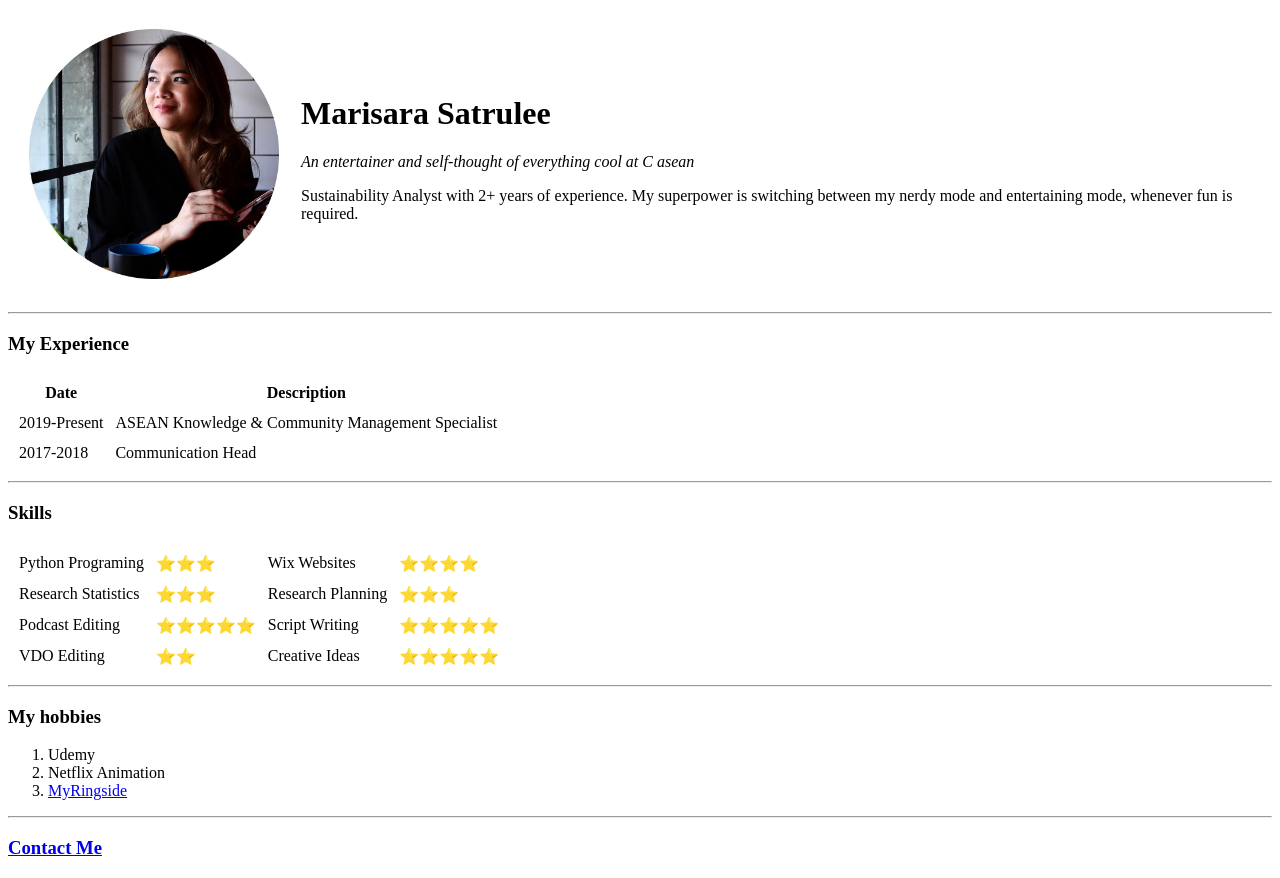
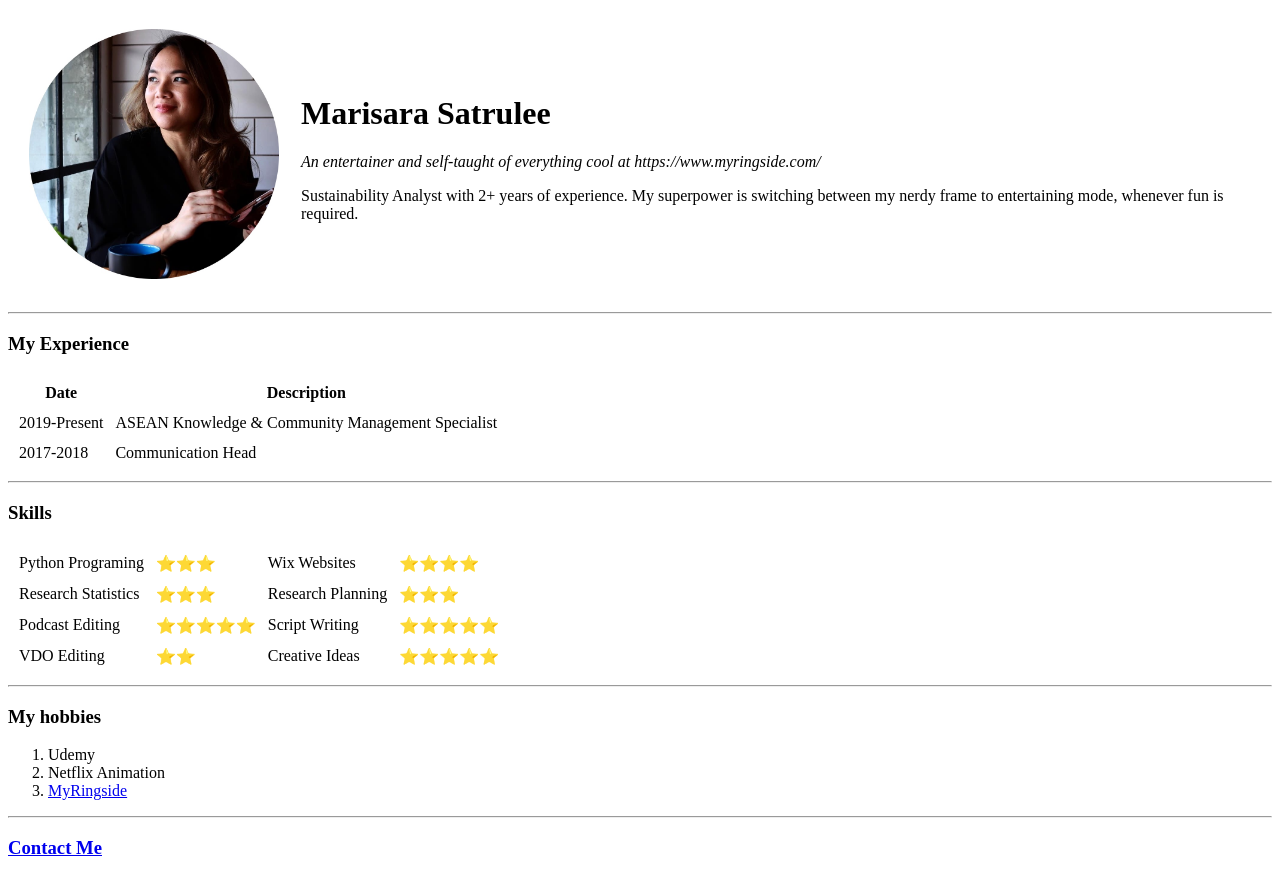
Before and after one commit to merrymira/cv, a plain HTML site: page index.html in a window 1280 px wide. Drawn offline with Linux system fonts and the light colour scheme.

Commit message:
Update index.html
Revise self description

```diff
--- a/index.html
+++ b/index.html
@@ -11,9 +11,9 @@
             </td>
             <td>
                 <h1>Marisara Satrulee</h1>
-                <em>An entertainer and self-thought of everything cool at C asean</em>
+                <em>An entertainer and self-taught of everything cool at https://www.myringside.com/</em>
                 <p>Sustainability Analyst with 2+ years of experience. My superpower is
-                switching between my nerdy mode and entertaining mode, whenever fun is required.</p>
+                switching between my nerdy frame to entertaining mode, whenever fun is required.</p>
             </td>
         </tr>
     </table>
```
